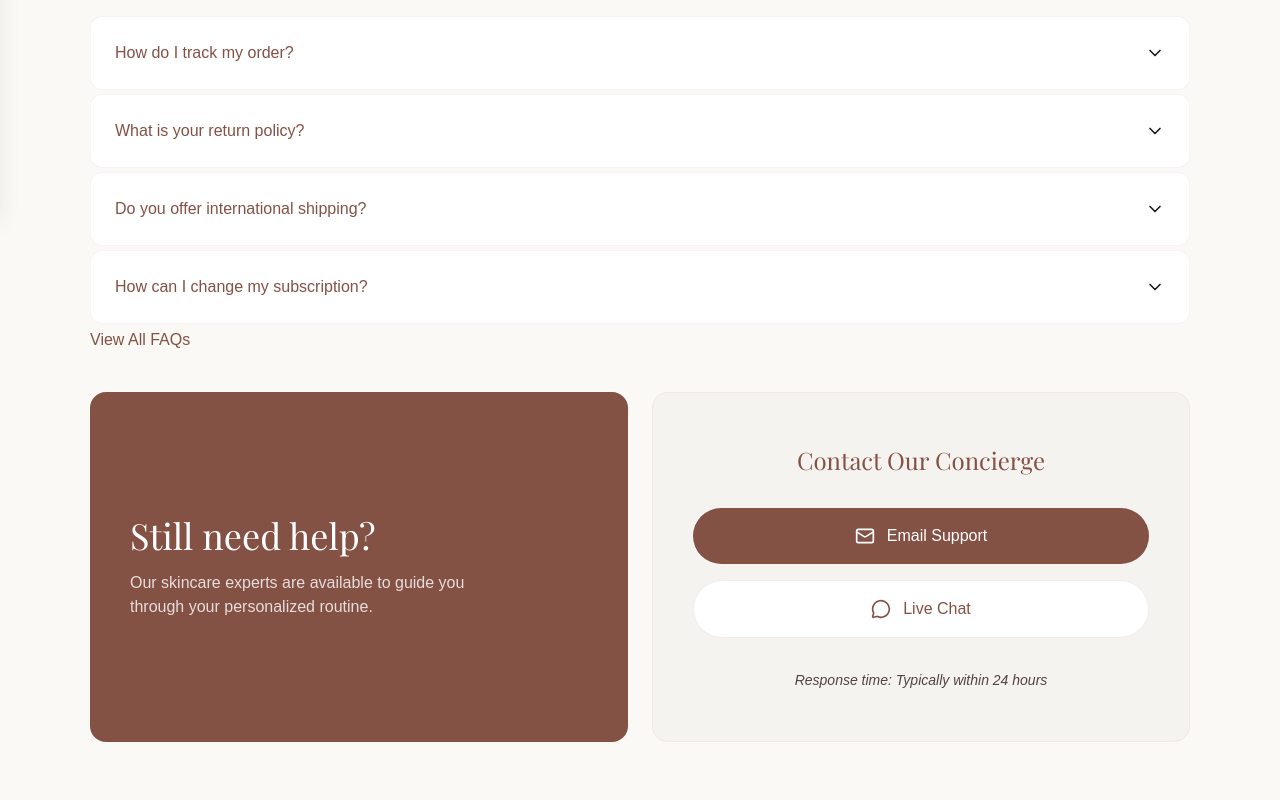
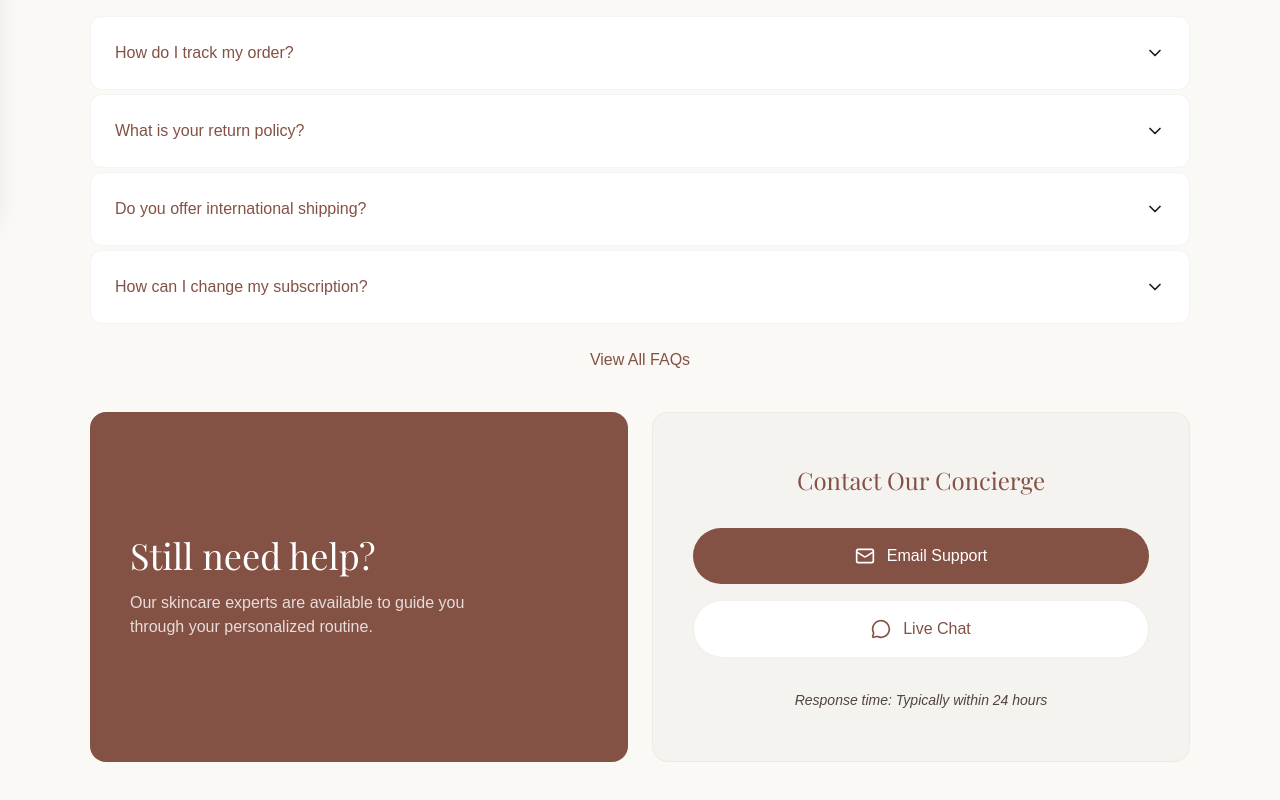
Before and after one commit to blankirito/beauty-store, a Next.js app: page /helpcenter in a window 1280 px wide. Shown: the part 592-1392 px from the top of the page. Built offline with nearby package versions, Linux system fonts and the light colour scheme; a web font is replaced by a local one.

Commit message:
fix ui for help center page

```diff
--- a/src/components/helpcenter/FAQSection.tsx
+++ b/src/components/helpcenter/FAQSection.tsx
@@ -53,15 +53,18 @@ export default function FAQSection() {
                 ))
             }
             <div className="
-                items-center
+                flex
                 justify-center
+                mt-6
             ">
                 <button className="
                     text-primary
+                    hover:underline
                 ">
                     View All FAQs
                 </button>
             </div>
+
         </section>
     )
 }
```
